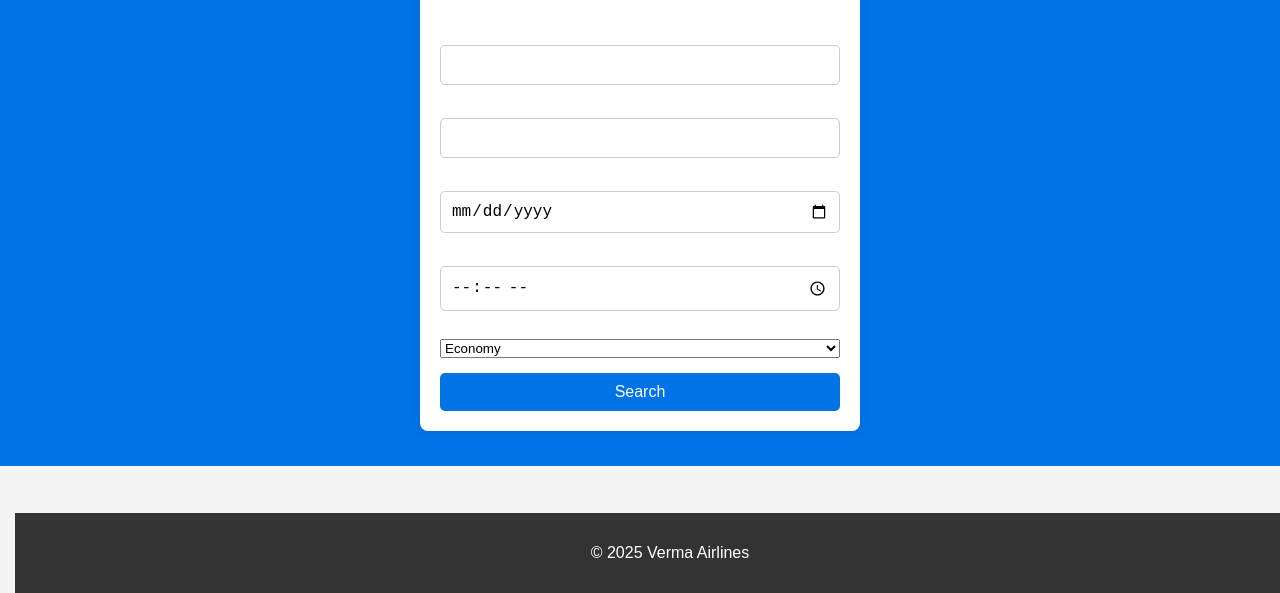
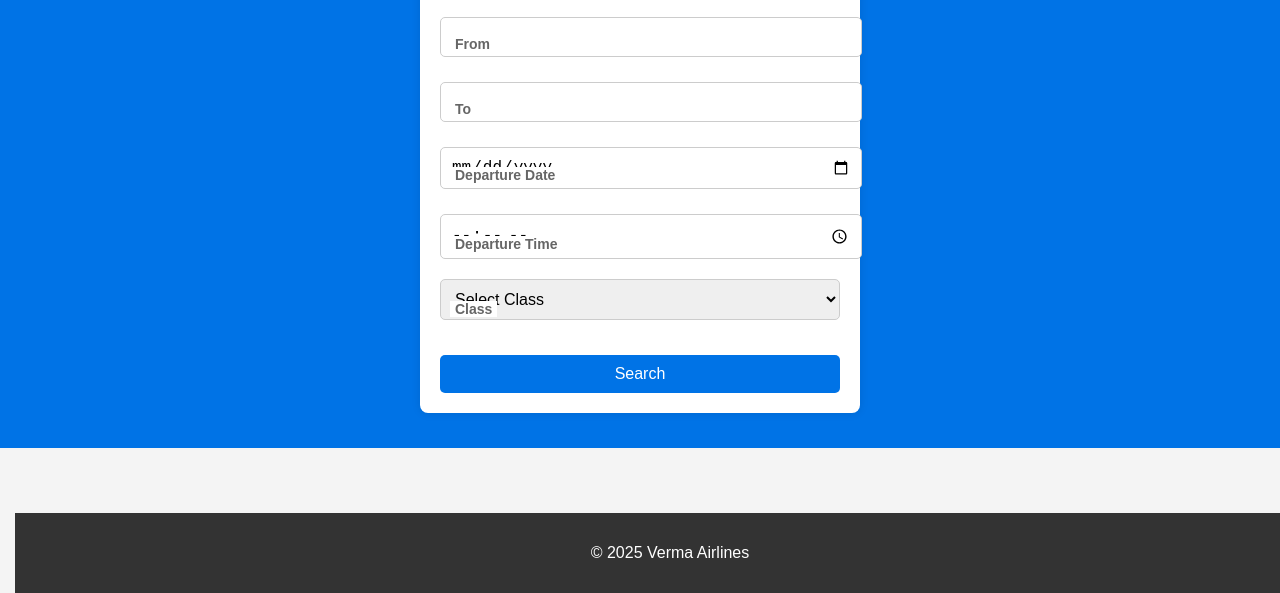
Before and after one commit to Jtrng08/Test, a plain HTML site: page home.html in a window 1280 px wide. Shown: the part 207-800 px from the top of the page. Drawn offline with Linux system fonts and the light colour scheme.

Commit message:
Quick Update

```diff
--- a/home.html
+++ b/home.html
@@ -1,5 +1,5 @@
 <!DOCTYPE html>
-<html lang= = "en">
+<html lang= "en">
 <head>
     <meta charset="UTF-8">
     <meta name="viewport" content="width=device-width, initial-scale=1.0">
@@ -20,23 +20,40 @@
 
         <section class = "booking">
             <h2>Book a Flight</h2>
-            <form action="flightReservation.html" method="post">
-                <label for="from">From:</label>
+            <form action="#" method="post">
+                <div class="input-group">
                     <input type="text" id="from" name="from" required>
-                <label for="to">To:</label>
+                    <label for="from">From</label>
+                </div>
+
+                <div class="input-group">
                     <input type="text" id="to" name="to" required>
-                <label for="date">Date:</label>
+                    <label for="to">To</label>
+                </div>
+
+                <div class="input-group">
                     <input type="date" id="date" name="date" required>
-                <label for="time">Time:</label>
+                    <label for="date">Departure Date</label>
+                </div>
+
+                <div class="input-group">
                     <input type="time" id="time" name="time" required>
-                <label for="class">Class:</label>
+                    <label for="time">Departure Time</label>
+                </div>
+
+                <div class="input-group">
                     <select id="class" name="class" required>
+                        <option value="" disabled selected>Select Class</option>
                         <option value="economy">Economy</option>
                         <option value="business">Business</option>
                         <option value="first">First</option>
                     </select>
+                    <label for="class">Class</label>
+                </div>
+
                 <button type="submit">Search</button>
             </form>
+
         </section>
 
         <footer>
--- a/styles.css
+++ b/styles.css
@@ -83,3 +83,39 @@ footer {
     width: 100%;
     bottom: 0;
 }
+
+.input-group {
+    position: relative;
+    margin-bottom: 20px;
+}
+
+.input-group input,
+.input-group select {
+    width: 100%;
+    padding: 10px;
+    font-size: 16px;
+    border: 1px solid #ccc;
+    border-radius: 5px;
+    outline: none;
+}
+
+.input-group label {
+    position: absolute;
+    top: 50%;
+    left: 10px;
+    transform: translateY(-50%);
+    background: white;
+    padding: 0 5px;
+    font-size: 14px;
+    color: #666;
+    transition: 0.3s ease-in-out;
+}
+
+.input-group input:focus + label,
+.input-group input:valid + label,
+.input-group select:focus + label,
+.input-group select:valid + label {
+    top: 0;
+    font-size: 12px;
+    color: #0073e6;
+}
```
Lines whose indentation alone changed are shown as unchanged.
